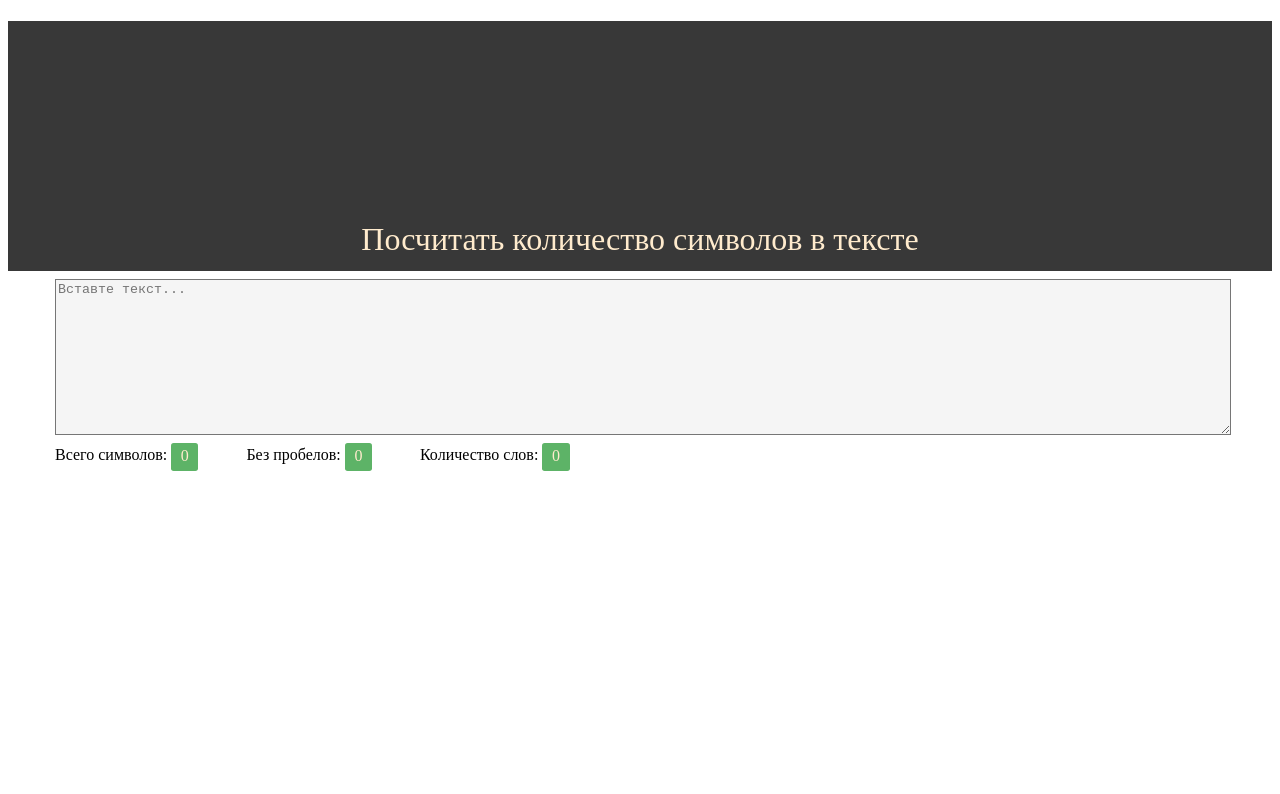
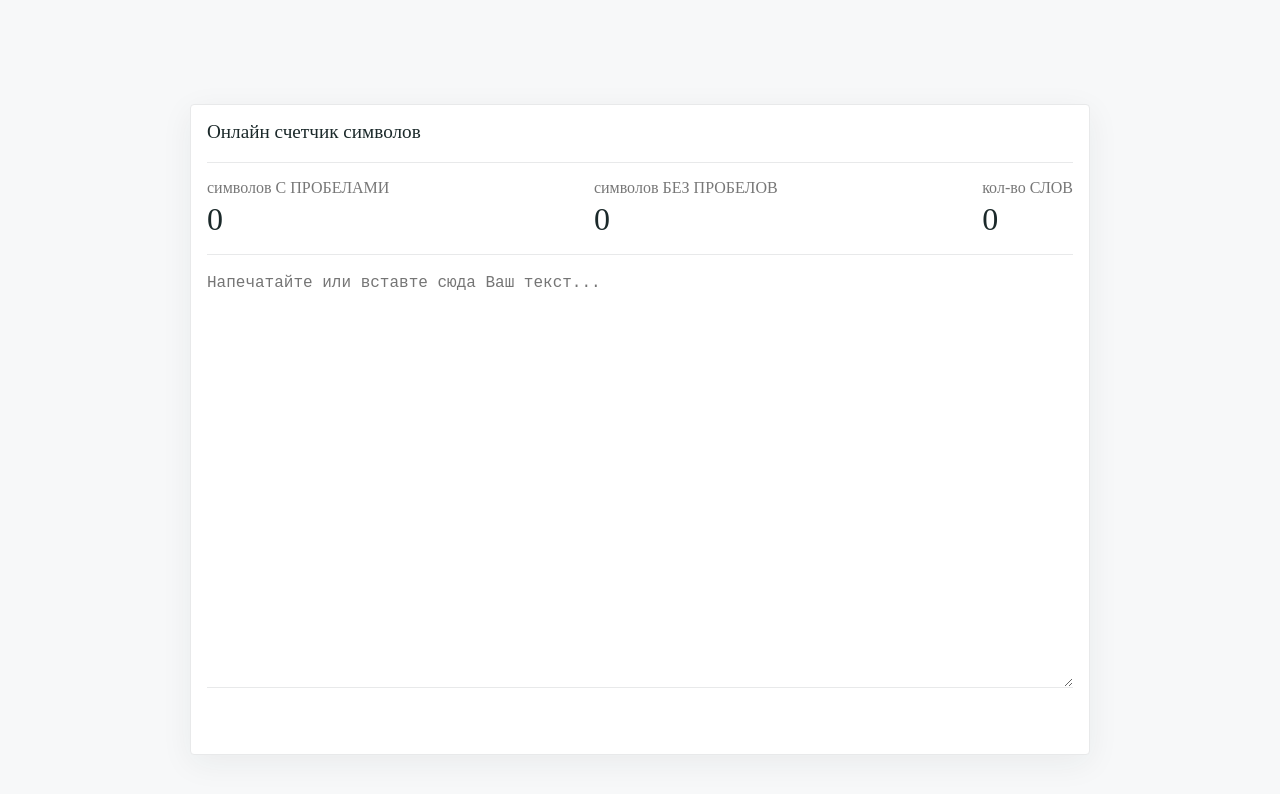
Before and after one commit to Macodelic/text-counter, a plain HTML site: page index.html in a window 1280 px wide. Drawn offline with Linux system fonts and the light colour scheme.

Commit message:
new_styles

```diff
--- a/app.js
+++ b/app.js
@@ -1,38 +1,38 @@
+let textarea = document.querySelector('.textarea');
+let counts = document.querySelectorAll('.editor__count');
 
-
-let textarea = document.querySelector('.text-box__area');
-let total = document.querySelector('.chars-counters__value--total');
-let noSpaces = document.querySelector('.chars-counters__value--nospaces');
-let words = document.querySelector('.chars-counters__value--words');
+let countWithSpaces = counts[0];
+let countWithoutSpaces = counts[1];
+let countWords = counts[2];
 
 textarea.addEventListener('input', charsCounter);
 
 function charsCounter() {
-    total.textContent = textarea.value.length;
+    countWithSpaces.textContent = textarea.value.length;
     spacesConter();
     wordsCounter();
 }
 
 function wordsCounter() {
     let chars = [...textarea.value];
-    let wordsCount = 1;
+    let count = (chars[0] && chars[0] !== ' ' && chars[0] !== '\n') ? 1 : 0;
 
     if (chars.length) {
         chars.forEach((char, index) => {
-            if ((chars[index - 1] === ' ' || chars[index - 1] === '\n') && char !== ' ' && char !== '\n') wordsCount++;
+            if ((chars[index - 1] === ' ' || chars[index - 1] === '\n') && char !== ' ' && char !== '\n') count++;
         });
-    } else wordsCount = 0;
+    }
 
-    words.textContent = wordsCount;
+    countWords.textContent = count;
 }
 
 function spacesConter() {
     let chars = [...textarea.value];
-    let nospacesCount = total.textContent;
+    let count = countWithSpaces.textContent;
 
     chars.forEach(char => {
-        if (char === ' ' || char === '\n') nospacesCount--;
+        if (char === ' ' || char === '\n') count--;
     });
 
-    noSpaces.textContent = nospacesCount;
+    countWithoutSpaces.textContent = count;
 }
--- a/index.html
+++ b/index.html
@@ -8,40 +8,30 @@
     <title>Подсчет символов</title>
 </head>
 <body>
-    <header class="header">
+    <main class="main-area">
         <div class="container">
-            <h1 class="header__title">Посчитать количество символов в тексте</h1>
-        </div>
-    </header>
-    <main>
-        <div class="container">
-            <div class="text-box">
-                <textarea class="text-box__area" name="user-text" rows="10" placeholder="Вставте текст..."></textarea>
-                <div class="text-box__footer">
-                    <div class="text-box__footer-counters">
-                        <div class="chars-counters">
-                            <div class="chars-counters__counter">
-                                <span class="chars-counters__text">Всего символов:</span>
-                                <div class="chars-counters__value chars-counters__value--total"> 0</div>
-                            </div>
-                            <div class="chars-counters__counter">
-                                <span class="chars-counters__text">Без пробелов:</span>
-                                <div class="chars-counters__value chars-counters__value--nospaces"> 0</div>
-                            </div>
-                            <div class="chars-counters__counter">
-                                <span class="chars-counters__text">Количество слов:</span>
-                                <div class="chars-counters__value chars-counters__value--words"> 0</div>
-                            </div>
-                        </div>
+            <div class="editor">
+                <div class="editor__header">Онлайн счетчик символов</div>
+                <div class="editor__counter">
+                    <div class="editor__block">
+                        <div class="editor__title">символов С ПРОБЕЛАМИ</div>
+                        <div class="editor__count">0</div>
                     </div>
+                    <div class="editor__block">
+                        <div class="editor__title">символов БЕЗ ПРОБЕЛОВ</div>
+                        <div class="editor__count">0</div>
+                    </div>
+                    <div class="editor__block">
+                        <div class="editor__title">кол-во СЛОВ</div>
+                        <div class="editor__count">0</div>
+                    </div>
+                </div>
+                <div class="editor__content">
+                    <textarea class="textarea" name="user-text" rows="10" placeholder="Напечатайте или вставте сюда Ваш текст..."></textarea>
                 </div>
             </div>
         </div>
     </main>
-    <footer class="footer">
-
-    </footer>
-
     <script src="app.js"></script>
 </body>
 </html>
--- a/style.css
+++ b/style.css
@@ -1,55 +1,62 @@
-
-.header {
-    background-color: #383838;
-    height: 250px;
+body {
+    color: #1b292a;
+    background-color: #f7f8f9;
 }
 
 .container {
     width: 100%;
-    max-width: 1170px;
+    max-width: 900px;
     margin: 0 auto;
 }
 
-.header__title {
-    color: blanchedalmond;
-    font-weight: lighter;
-    text-align: center;
-    padding-top: 200px;
+.main-area {
+    padding-top: 6rem;
 }
 
-.text-box__area {
-    height: auto;
-    resize: vertical;
-    display: block;
-    width: 100%;
-    margin-top: .5rem;
-    background-color: #f5f5f5;
+.editor {
+    padding: 1em;
+    box-shadow: 0 .5em 2em rgba(27,41,42,.0625);
+    border: 1px solid #e8e9ea;
+    border-radius: .25em;
+    background-color: #ffffff;
 }
 
-.text-box__footer-counters {
-    margin-top: .5rem;
+.editor__header {
+    font-size: 1.2rem;
+    padding-bottom: 1em;
+    border-bottom: 1px solid #e8e9ea;
 }
 
-.chars-counters {
+.editor__counter {
     display: flex;
-    min-width: 600px;
+    justify-content: space-between;
+    padding: 1em 0 1em;
+    border-bottom: 1px solid #e8e9ea;
 }
 
-.chars-counters__counter {
-    margin-right: 3em;
+.editor__content {
+    border-bottom: 1px solid #e8e9ea;
+    margin-bottom: 50px;
 }
 
-.chars-counters__value {
-    display: inline-block;
-    color: blanchedalmond;
-    background-color: #5db367;
-    border-radius: 10%;
-    padding: .2em;
-    min-width: 1.3em;
-    height: 1.3em;
-    text-align: center;
+.textarea {
+    display: block;
+    font-size: 1rem;
+    height: 400px;
+    padding: 1em 0;
+    line-height: 1.5;
+    width: 100%;
+    overflow-y: scroll;
+    border: none;
+    resize: vertical;
+    outline-style: none;
 }
 
-.footer {
-    margin-top: 50px;
+.editor__title {
+    margin-bottom: .25rem;
+    color: #777;
 }
+
+.editor__count {
+    font-size: 2rem;
+}
```
